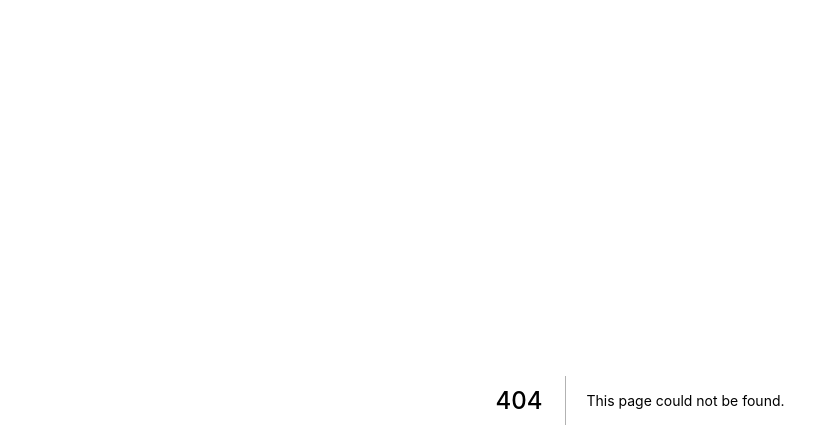
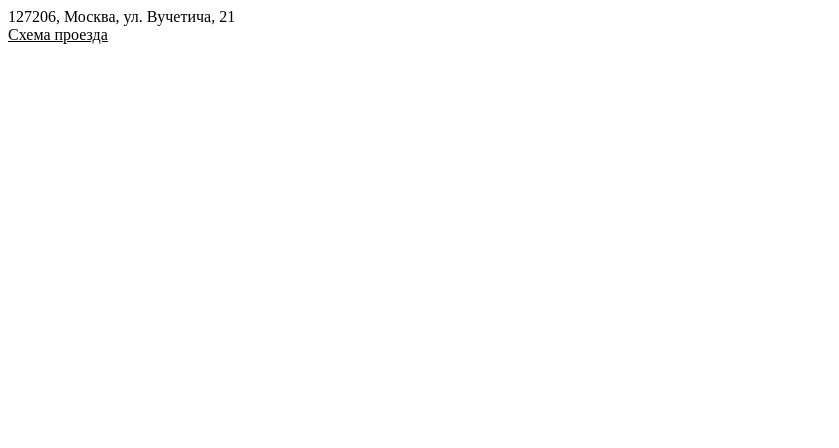
Before and after one commit to Sergeylag/lsv-dev, a Next.js app: page /header/contact_addres in a window 1280 px wide. Before the commit this address had no page. Shown: the top 448 px of the page, without its empty margins (0-839 px from the left). Built offline with nearby package versions, Linux system fonts and the light colour scheme.

Commit message:
add contact addres

```diff
--- /dev/null
+++ b/pages/header/contact_addres.tsx
@@ -0,0 +1,27 @@
+import React from 'react';
+import styled from "styled-components";
+import geo from '../../public/icons/geo.svg'
+
+
+const Addres = styled.div`
+  background: url('${geo.src}') no-repeat top var(--spacer-s) left/2.1rem auto;
+  padding: var(--spacer-s) 0 var(--spacer-s) 2.6rem;
+
+  a {
+    text-decoration: underline;
+    color: var(--link-color);
+    transition: color .125s;
+  }
+
+`
+
+const ContactAddres = () => {
+    return (
+        <Addres>
+            <div>127206, Москва, ул. Вучетича, 21</div>
+            <a href='/'>Схема проезда</a>
+        </Addres>
+    );
+};
+
+export default ContactAddres;
--- a/pages/header/header.tsx
+++ b/pages/header/header.tsx
@@ -5,6 +5,7 @@ import Search from "./search";
 import Contact from "./contact";
 import ImgGKB from "./img_gkb";
 import CallCenter from "./call_center";
+import ContactAddres from "./contact_addres";
 
 export default function Header() {
     return (
@@ -20,7 +21,8 @@ export default function Header() {
             </Stripe>
             <Stripe2>
                     <ImgGKB/>
-                    <CallCenter></CallCenter>
+                    <CallCenter/>
+                    <ContactAddres/>
             </Stripe2>
         </header>
     );
```
Also changed, not shown: public/icons/geo.svg (added).
